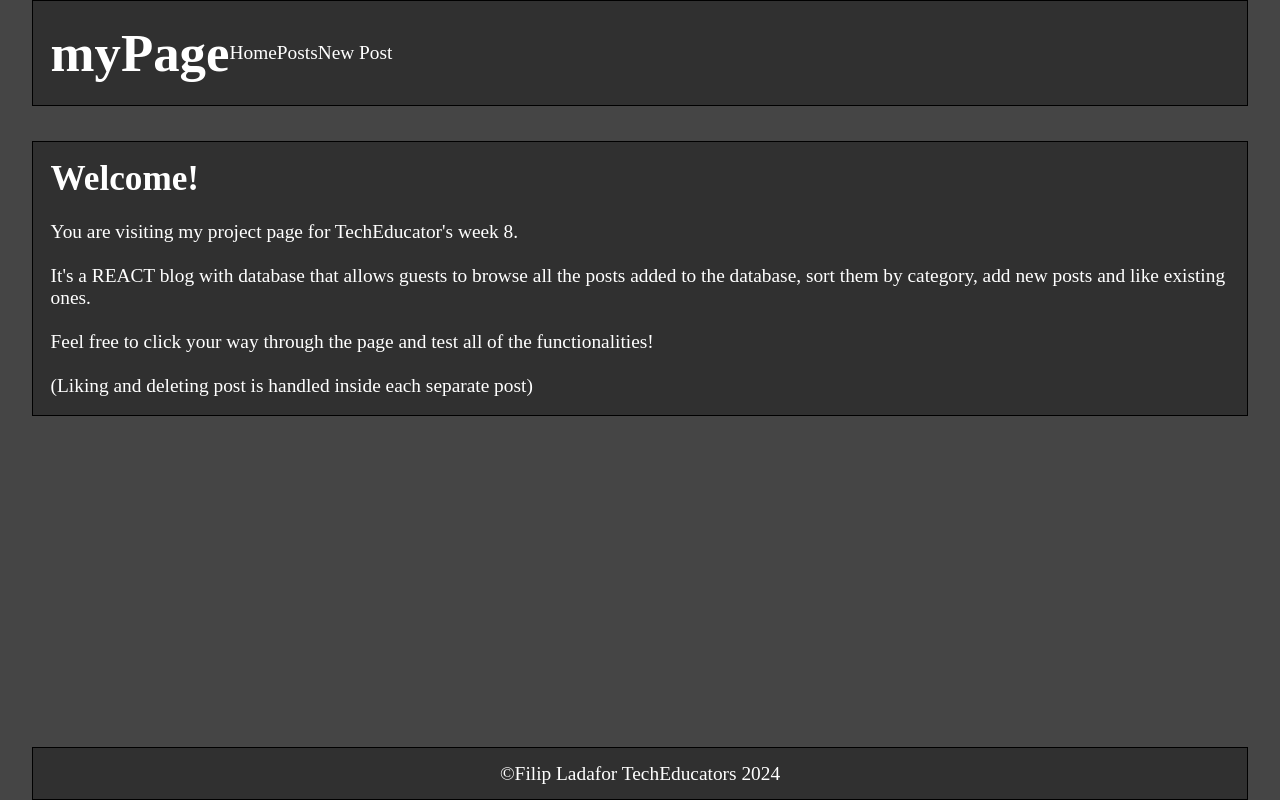
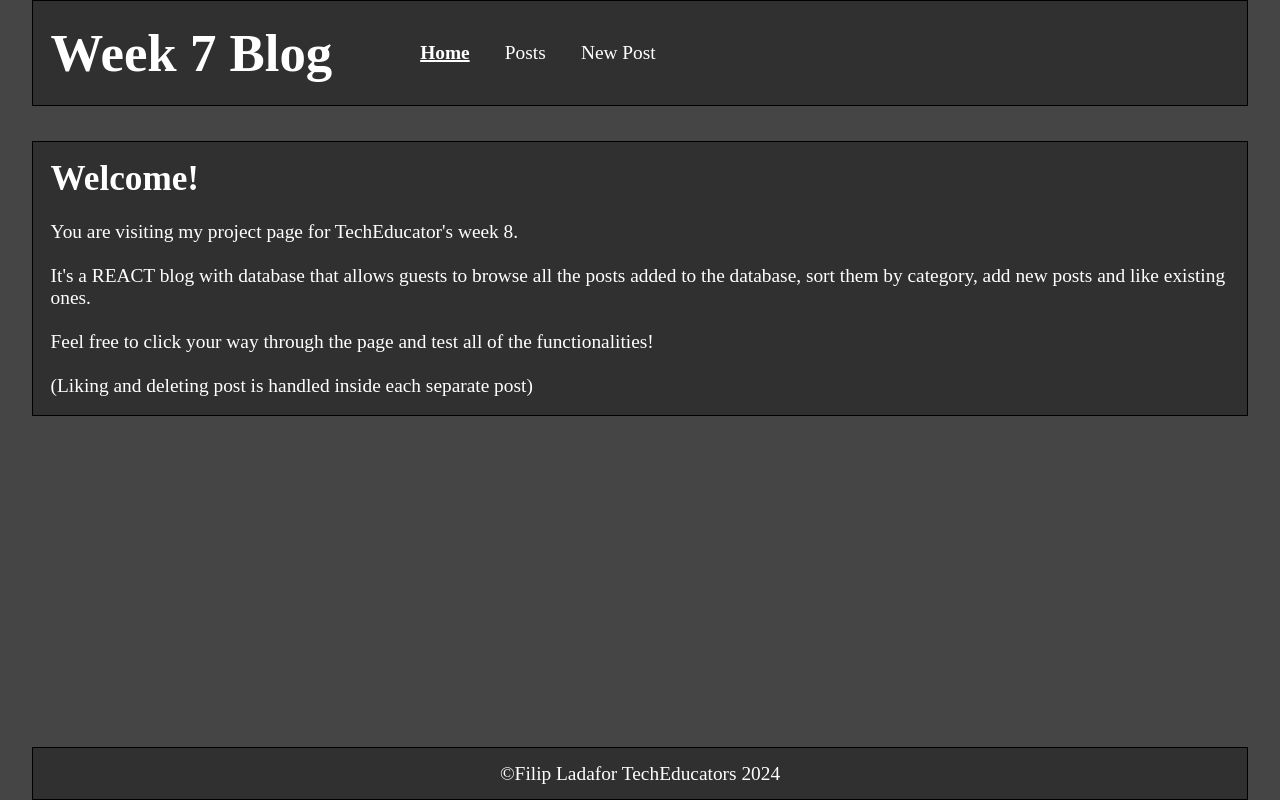
Before and after one commit to bochrap/week7-react-guestbook, a React (Vite) app in the folder client/: page / in a window 1280 px wide. Built offline with nearby package versions, Linux system fonts and the light colour scheme; the HTML template or start-up script is replaced by a standard one.

Commit message:
swap for NavLink

```diff
--- a/client/src/components/Header.jsx
+++ b/client/src/components/Header.jsx
@@ -1,13 +1,13 @@
-import { Link } from "react-router-dom";
+import { NavLink } from "react-router-dom";
 
 export default function Header() {
   return (
     <header>
-      <h1>myPage</h1>
+      <h1>Week 7 Blog</h1>
       <nav>
-        <Link to="/">Home</Link>
-        <Link to="/posts/category">Posts</Link>
-        <Link to="/newPost">New Post</Link>
+        <NavLink to="/">Home</NavLink>
+        <NavLink to="/posts/category">Posts</NavLink>
+        <NavLink to="/newPost">New Post</NavLink>
       </nav>
     </header>
   );
--- a/client/src/index.css
+++ b/client/src/index.css
@@ -37,6 +37,17 @@ header {
   align-self: center;
   padding: 1rem;
   background-color: rgb(48, 48, 48);
+}
+
+header nav {
+  display: flex;
+  margin-left: 5rem;
+  gap: 2rem;
+}
+
+a.active {
+  text-decoration: underline 2px;
+  font-weight: bold;
 }
 
 footer {
--- a/client/src/pages/Posts.jsx
+++ b/client/src/pages/Posts.jsx
@@ -1,25 +1,25 @@
-import { Link, Outlet } from "react-router-dom";
+import { NavLink, Outlet } from "react-router-dom";
 
 export default function Posts() {
   return (
     <div id="content">
       <div id="links-sort-div">
         <span>Sort by:</span>
-        <Link to={`/posts/category/`}>
+        <NavLink to={`/posts/category/`}>
           <span>All</span>
-        </Link>
-        <Link to={`/posts/category/1`}>
+        </NavLink>
+        <NavLink to={`/posts/category/1`}>
           <span>Technology</span>
-        </Link>
-        <Link to={`/posts/category/2`}>
+        </NavLink>
+        <NavLink to={`/posts/category/2`}>
           <span>Travel</span>
-        </Link>
-        <Link to={`/posts/category/3`}>
+        </NavLink>
+        <NavLink to={`/posts/category/3`}>
           <span>Food</span>
-        </Link>
-        <Link to={`/posts/category/4`}>
+        </NavLink>
+        <NavLink to={`/posts/category/4`}>
           <span>Lifestyle</span>
-        </Link>
+        </NavLink>
       </div>
       <Outlet />
     </div>
```
